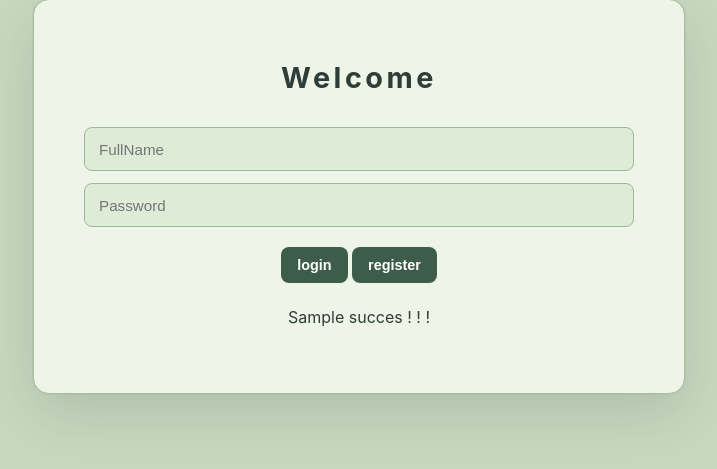
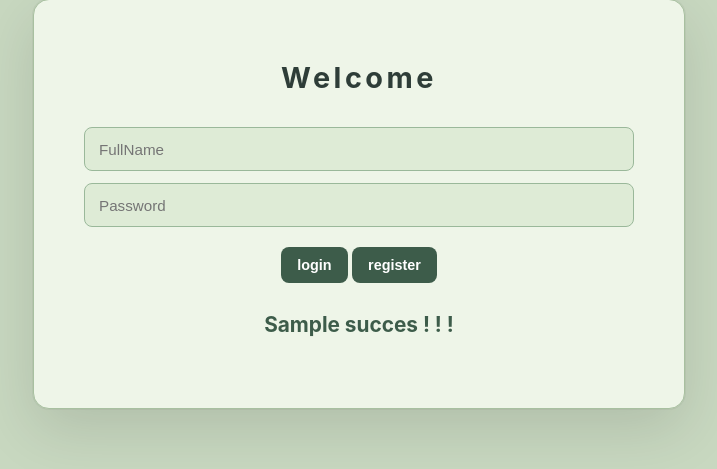
Before and after one commit to YazidNajimHassane/secure-vault, a Flask app: template templates/home.html in a window 1280 px wide. Shown: the part 81-550 px from the top of the page, without its empty margins (281-998 px from the left). Run offline with Flask 3, Linux system fonts and the light colour scheme; the template is opened without the code that fills it: most values are stand-ins (such as "Sample title", 1, 10 or a date in 2020).

Commit message:
fixing some typos

```diff
--- a/static/style.css
+++ b/static/style.css
@@ -126,7 +126,7 @@ th {
     font-size: 1.3rem;
     font-weight: bold;
 }
-#succes{
+#success{
     color: #3d5c4a;
     font-size: 1.3rem;
     font-weight: bold;
```
